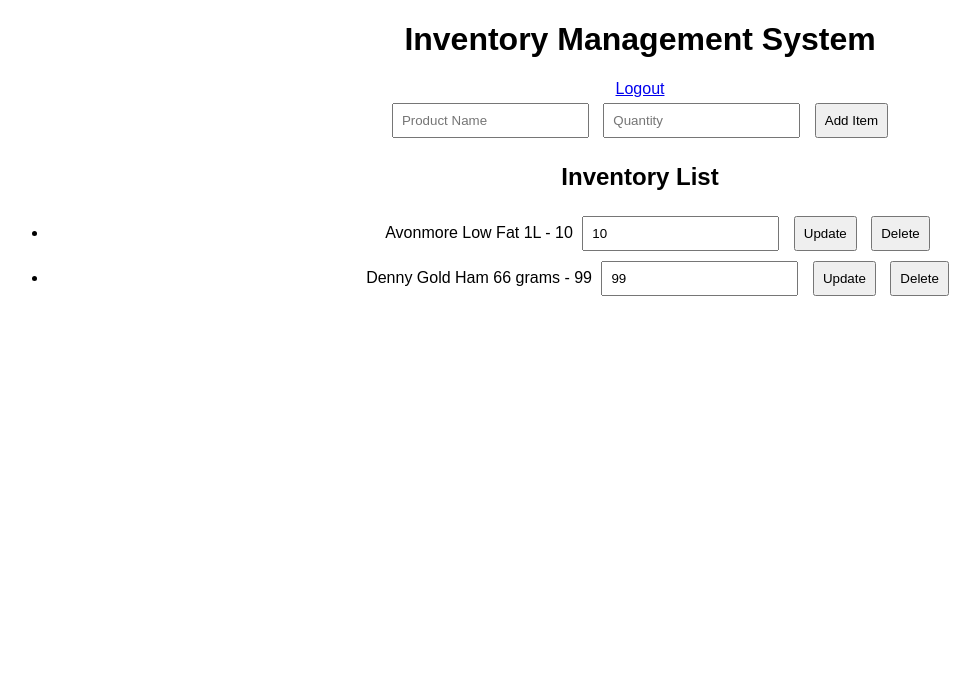
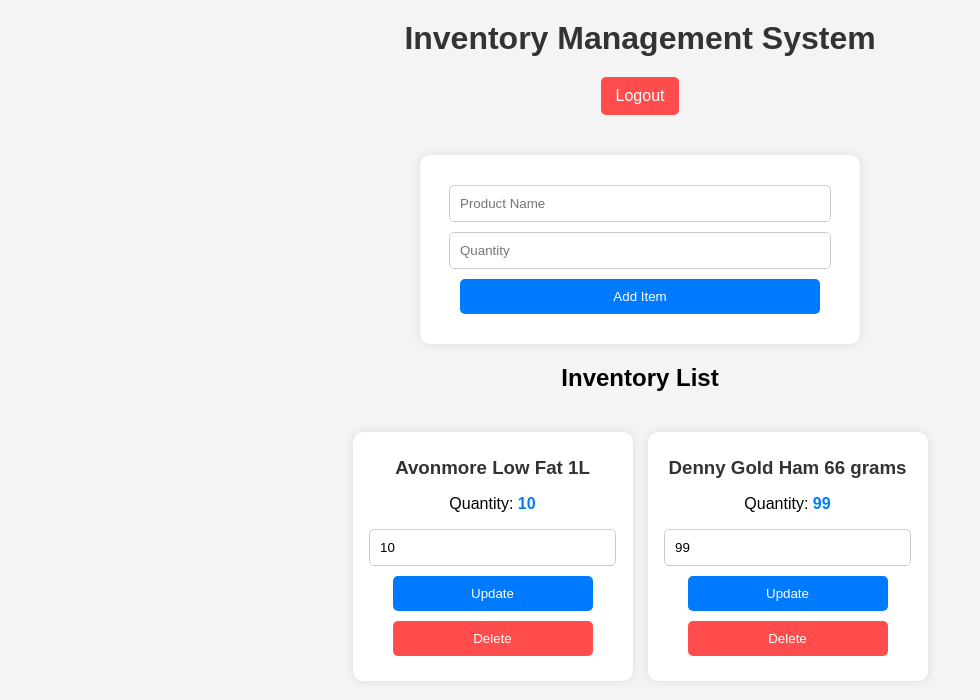
Before and after one commit to ayanabedin1105/Python-Inventory-Management-1.0, a Flask app: page / in a window 1280 px wide. Shown: the top 700 px of the page, without its empty margins (0-980 px from the left). Run offline with Flask 3, Linux system fonts and the light colour scheme; a user stored in the database is signed in; data comes from the database, SQL or seed files in the repository; both versions use the stored data as it was after the commit.

Commit message:
application working

```diff
--- a/static/styles.css
+++ b/static/styles.css
@@ -1,13 +1,102 @@
+/* General Styles */
 body {
     font-family: Arial, sans-serif;
+    margin: 0;
+    padding: 0;
+    background-color: #f4f4f4;
     text-align: center;
 }
 
-form {
+/* Header */
+h1 {
+    color: #333;
+    margin: 20px 0;
+}
+
+a {
+    text-decoration: none;
+    color: white;
+    background: #ff4d4d;
+    padding: 10px 15px;
+    border-radius: 5px;
+    display: inline-block;
     margin-bottom: 20px;
 }
 
+a:hover {
+    background: #cc0000;
+}
+
+/* Form Styling */
+form {
+    background: white;
+    padding: 20px;
+    max-width: 400px;
+    margin: 20px auto;
+    box-shadow: 0px 0px 10px rgba(0, 0, 0, 0.1);
+    border-radius: 10px;
+}
+
 input, button {
-    padding: 8px;
-    margin: 5px;
+    display: block;
+    width: 90%;
+    padding: 10px;
+    margin: 10px auto;
+    border: 1px solid #ccc;
+    border-radius: 5px;
 }
+
+button {
+    background: #007bff;
+    color: white;
+    border: none;
+    cursor: pointer;
+}
+
+button:hover {
+    background: #0056b3;
+}
+
+/* Inventory List */
+.inventory-container {
+    display: flex;
+    flex-wrap: wrap;
+    justify-content: center;
+    gap: 15px;
+    padding: 20px;
+}
+
+.card {
+    background: white;
+    padding: 15px;
+    width: 250px;
+    box-shadow: 0px 0px 10px rgba(0, 0, 0, 0.1);
+    border-radius: 10px;
+    text-align: center;
+}
+
+.card h3 {
+    margin: 10px 0;
+    color: #333;
+}
+
+.card .quantity {
+    font-weight: bold;
+    color: #007bff;
+}
+
+.card button {
+    margin-top: 10px;
+    width: 80%;
+}
+
+@media (max-width: 768px) {
+    .inventory-container {
+        flex-direction: column;
+        align-items: center;
+    }
+
+    .card {
+        width: 90%;
+    }
+}
--- a/templates/index.html
+++ b/templates/index.html
@@ -17,16 +17,17 @@
     </form>
 
     <h2>Inventory List</h2>
-    <ul id="inventory-list">
+    <div class="inventory-container">
         {% for item in items %}
-            <li id="item-{{ item[0] }}">
-                {{ item[1] }} - <span class="quantity">{{ item[2] }}</span>
-                <input type="number" class="edit-quantity" data-id="{{ item[0] }}" value="{{ item[2] }}">
-                <button class="update-btn" data-id="{{ item[0] }}">Update</button>
-                <button class="delete-btn" data-id="{{ item[0] }}">Delete</button>
-            </li>
+        <div class="card" id="item-{{ item[0] }}">
+            <h3>{{ item[1] }}</h3>
+            <p>Quantity: <span class="quantity">{{ item[2] }}</span></p>
+            <input type="number" class="edit-quantity" data-id="{{ item[0] }}" value="{{ item[2] }}">
+            <button class="update-btn" data-id="{{ item[0] }}">Update</button>
+            <button class="delete-btn" data-id="{{ item[0] }}" style="background: #ff4d4d;">Delete</button>
+        </div>
         {% endfor %}
-    </ul>
+    </div>
 
     <script src="{{ url_for('static', filename='script.js') }}"></script>
 </body>
--- a/templates/login.html
+++ b/templates/login.html
@@ -3,7 +3,8 @@
 <head>
     <meta charset="UTF-8">
     <meta name="viewport" content="width=device-width, initial-scale=1.0">
-    <title>Login Page</title>
+    <title>Login</title>
+    <link rel="stylesheet" href="{{ url_for('static', filename='styles.css') }}">
 </head>
 <body>
     <h1>Login</h1>
```
Also changed, not shown: database.db, project-folder-structure.png (added).
